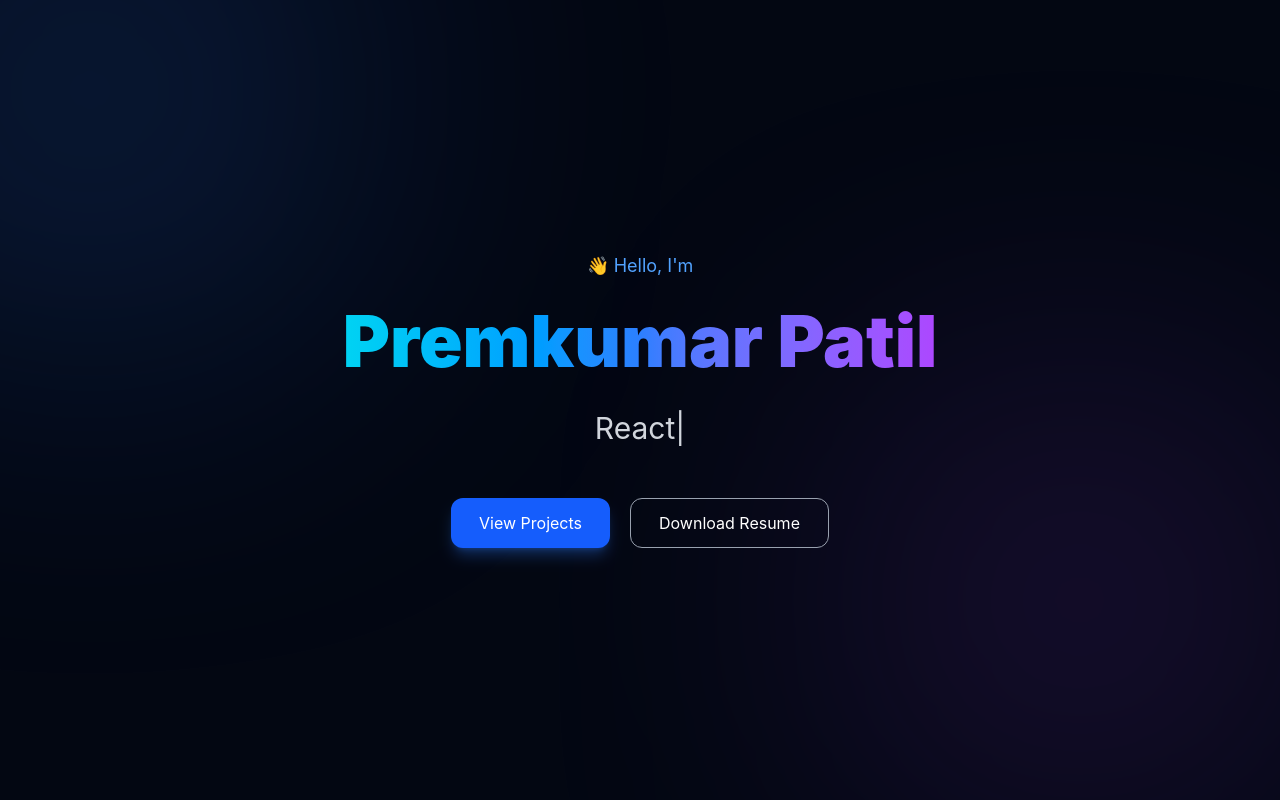
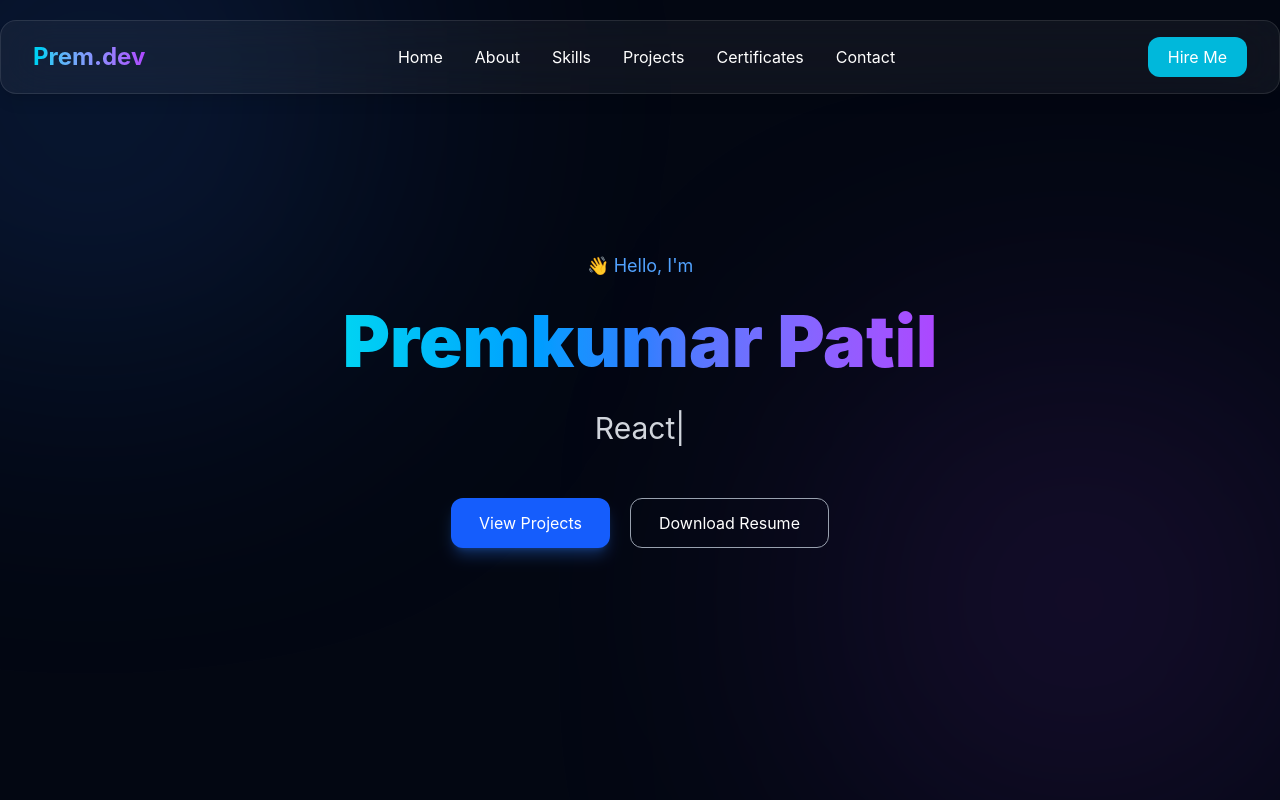
Before and after one commit to premkumarpatil05/premkumar-portfolio, a React app: page / in a window 1280 px wide. Built offline with nearby package versions, Linux system fonts and the light colour scheme; the HTML template or start-up script is replaced by a standard one.

Commit message:
Day 4: Added Hero V2 and Premium Navbar

```diff
--- a/src/App.tsx
+++ b/src/App.tsx
@@ -1,7 +1,13 @@
+import Navbar from "./components/Navbar/Navbar";
 import Hero from "./components/Hero/Hero";
 
 function App() {
-  return <Hero />;
+  return (
+    <>
+      <Navbar />
+      <Hero />
+    </>
+  );
 }
 
 export default App;
--- a/src/components/Navbar/Navbar.tsx
+++ b/src/components/Navbar/Navbar.tsx
@@ -0,0 +1,36 @@
+export default function Navbar() {
+  const links = [
+    "Home",
+    "About",
+    "Skills",
+    "Projects",
+    "Certificates",
+    "Contact",
+  ];
+
+  return (
+    <header className="fixed top-0 left-0 w-full z-50">
+      <nav className="mx-auto mt-5 flex max-w-7xl items-center justify-between rounded-2xl border border-white/10 bg-white/5 px-8 py-4 backdrop-blur-xl shadow-lg">
+
+        <h1 className="text-2xl font-bold bg-gradient-to-r from-cyan-400 to-purple-500 bg-clip-text text-transparent">
+          Prem.dev
+        </h1>
+
+        <ul className="hidden md:flex gap-8 text-white">
+          {links.map((link) => (
+            <li
+              key={link}
+              className="cursor-pointer transition hover:text-cyan-400"
+            >
+              {link}
+            </li>
+          ))}
+        </ul>
+
+        <button className="rounded-xl bg-cyan-500 px-5 py-2 text-white hover:bg-cyan-400 transition">
+          Hire Me
+        </button>
+      </nav>
+    </header>
+  );
+}
```
Also changed, not shown: src/components/Navbar/NavbarLogo.tsx (added), src/components/Navbar/NavbarMenu.tsx (added).
